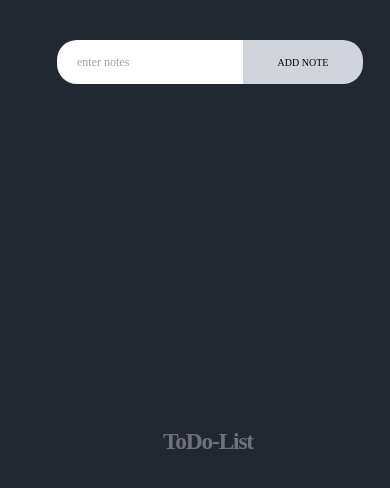
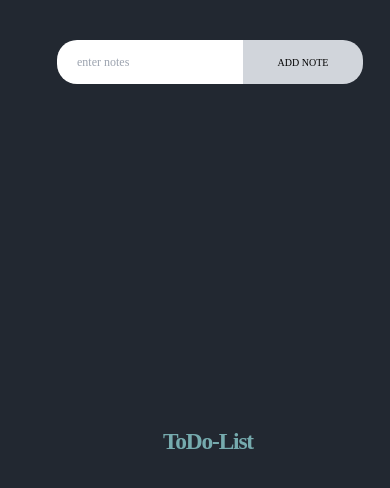
Before and after one commit to code-withpriyanshu/todolist, a React (Vite) app: page / in a window 390 px wide. Shown: the top 488 px of the page. Built offline with nearby package versions, Linux system fonts and the light colour scheme; a web font is replaced by a local one.

Commit message:
media queries fixed

```diff
--- a/src/index.css
+++ b/src/index.css
@@ -145,7 +145,6 @@ button {
     width: 130px;
     min-height: 150px;
     height: fit-content;
-    background-color: #5faeb6;
     border-radius: 8px;
     z-index: 4;
   }
@@ -158,7 +157,6 @@ button {
     line-height: 1;
     letter-spacing: -0.05em;
     font-weight: 600;
-    color: #71717a;
     z-index: 2;
   }
 }
```
